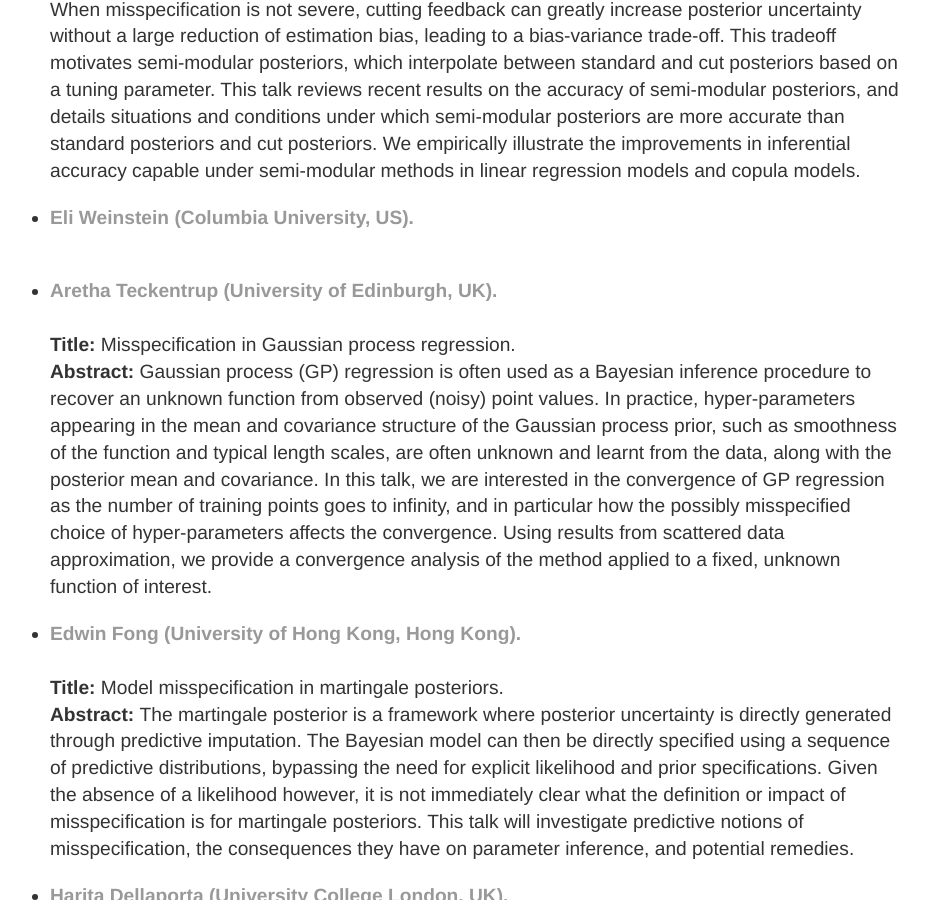
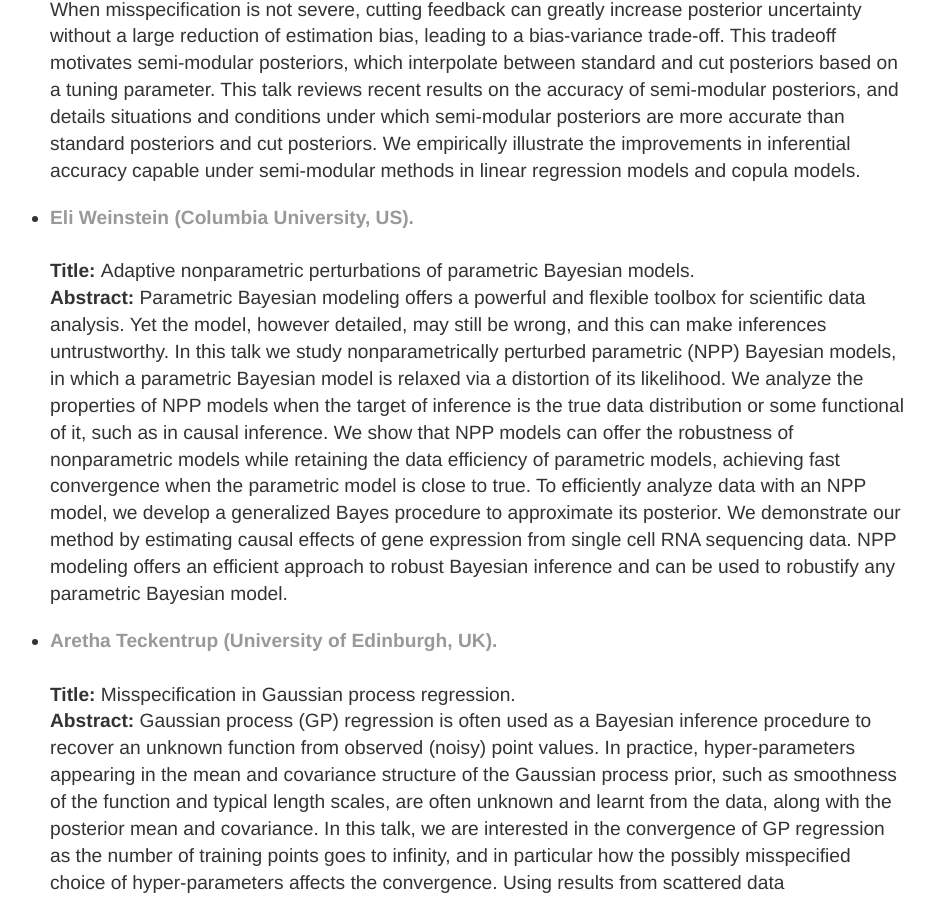
Before and after one commit to postbayes/BayesMisspecificationSatellite, a Jekyll site: the page index.html, which Jekyll copies as it is, in a window 1280 px wide and 900 px high, scrolled down 3670 px. Shown: the whole window, without its empty margins (182-1116 px from the left). Built offline with Jekyll 4.4.1, drawn with Linux system fonts in a browser that asks for light colours.

Commit message:
Update index.html

```diff
--- a/index.html
+++ b/index.html
@@ -171,11 +171,11 @@ della Svizzera italiana, Switzerland).</a></strong> <br/><br/>
 		<li> <strong><a href="https://eweinstein.github.io/"> Eli Weinstein (Columbia University, US).</a></strong> <br/><br/>
 
 
-			<!---
-			<strong> Title: </strong>  <br/>
 
-			<strong> Abstract: </strong>  <br/>
-      --->
+			<strong> Title: </strong> Adaptive nonparametric perturbations of parametric Bayesian models. <br/>
+
+			<strong> Abstract: </strong> Parametric Bayesian modeling offers a powerful and flexible toolbox for scientific data analysis. Yet the model, however detailed, may still be wrong, and this can make inferences untrustworthy. In this talk we study nonparametrically perturbed parametric (NPP) Bayesian models, in which a parametric Bayesian model is relaxed via a distortion of its likelihood. We analyze the properties of NPP models when the target of inference is the true data distribution or some functional of it, such as in causal inference. We show that NPP models can offer the robustness of nonparametric models while retaining the data efficiency of parametric models, achieving fast convergence when the parametric model is close to true. To efficiently analyze data with an NPP model, we develop a generalized Bayes procedure to approximate its posterior. We demonstrate our method by estimating causal effects of gene expression from single cell RNA sequencing data. NPP modeling offers an efficient approach to robust Bayesian inference and can be used to robustify any parametric Bayesian model. <br/>
+
 
 
 
```
